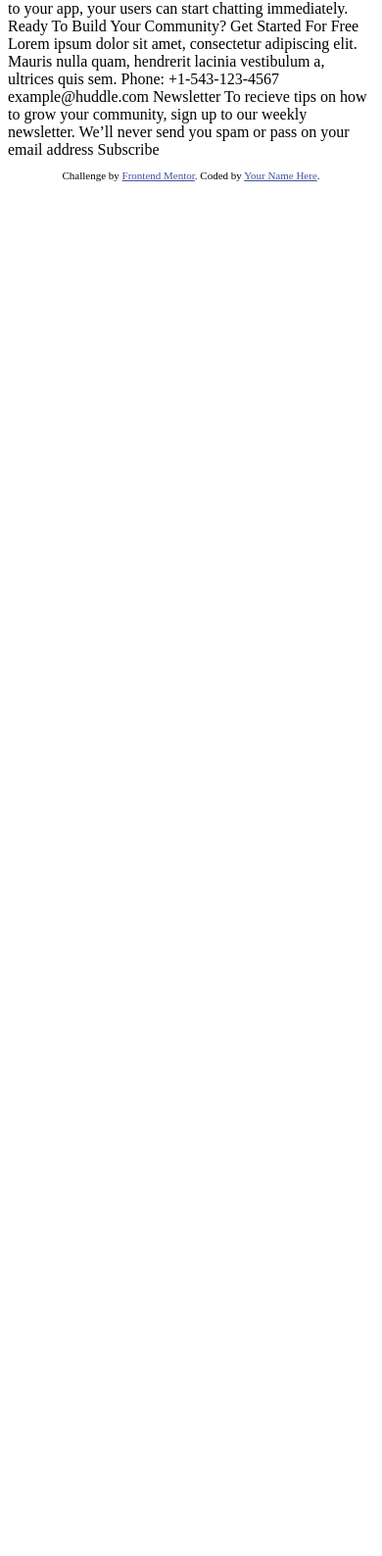
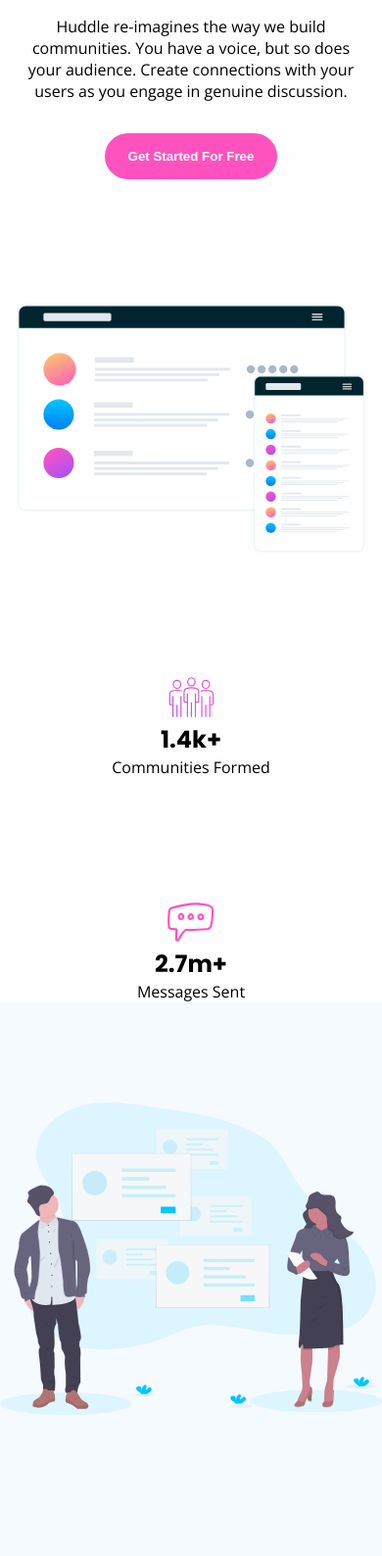
Before and after one commit to wdluft/Huddle-landing-page-with-curved-sections, a plain HTML site: page index.html in a window 390 px wide. Shown: the part 260-1848 px from the top of the page at 98% size. Before the commit the page ends 844 px from the top, so only its background shows below. Drawn offline with nearby package versions, Linux system fonts and the light colour scheme.

Commit message:
Templated HTML. Added some mobile styles for header and description sections

```diff
--- a/index.html
+++ b/index.html
@@ -1,67 +1,177 @@
 <!DOCTYPE html>
 <html lang="en">
   <head>
-  <meta charset="UTF-8">
-  <meta name="viewport" content="width=device-width, initial-scale=1.0"> <!-- displays site properly based on user's device -->
+    <meta charset="UTF-8" />
+    <meta name="viewport" content="width=device-width, initial-scale=1.0" />
+    <!-- displays site properly based on user's device -->
 
-  <link rel="icon" type="image/png" sizes="32x32" href="./images/favicon-32x32.png">
+    <link
+      rel="icon"
+      type="image/png"
+      sizes="32x32"
+      href="./images/favicon-32x32.png"
+    />
 
     <title>Frontend Mentor | Huddle landing page with curved sections</title>
 
-  <!-- Feel free to remove these styles or customise in your own stylesheet 👍 -->
-  <style>
-    .attribution { font-size: 11px; text-align: center; }
-    .attribution a { color: hsl(228, 45%, 44%); }
-  </style>
+    <link rel="stylesheet" href="style.css" />
   </head>
   <body>
+    <div class="container">
+      <nav class="nav">
+        <img src="./images/logo.svg" alt="Logo" class="nav__logo" />
+        <button class="button nav__button button--secondary">
           Try it free
+        </button>
+      </nav>
 
+      <header class="header">
+        <h2 class="header__title">
           Build The Community Your Fans Will Love
+        </h2>
+        <p class="header__p">
+          Huddle re-imagines the way we build communities. You have a voice, but
+          so does your audience. Create connections with your users as you
+          engage in genuine discussion.
+        </p>
+        <button class="header__button button">
+          Get Started For Free
+        </button>
+        <img
+          src="./images/screen-mockups.svg"
+          alt="Screen Mockup"
+          class="header__image"
+        />
+        <div class="header__stats">
+          <img
+            src="./images/icon-communities.svg"
+            alt="People Icon"
+            class="header__statsImage"
+          />
+          <h2 class="header_statsNumber">
+            1.4k+
+          </h2>
+          <p class="header__statsDescription">
+            Communities Formed
+          </p>
+        </div>
+        <div class="header__stats">
+          <img
+            src="./images/icon-messages.svg"
+            alt="People Icon"
+            class="header__statsImage"
+          />
+          <h2 class="header_statsNumber">
+            2.7m+
+          </h2>
+          <p class="header__statsDescription">
+            Messages Sent
+          </p>
+        </div>
+      </header>
 
-  Huddle re-imagines the way we build communities. You have a voice, but so does
-  your audience. Create connections with your users as you engage in genuine discussion.
+      <section class="descriptionSection descriptionSection__1">
+        <img
+          src="./images/illustration-grow-together.svg"
+          alt=""
+          class="descriptionSection__image"
+        />
+        <div class="descriptionSection__info">
+          <h3 class="descriptionSectionInfo__title">
+            Grow Together
+          </h3>
+          <p class="descriptionsSectionInfo__p">
+            Generate meaningful discussions with your audience and build a
+            strong, loyal community. Think of the insightful conversations you
+            miss out on with a feedback form.
+          </p>
+        </div>
+      </section>
 
+      <section class="descriptionSection descriptionSection__2">
+        <img
+          src="./images/illustration-flowing-conversation.svg"
+          alt=""
+          class="descriptionSection__image"
+        />
+        <div class="descriptionSection__info">
+          <h3 class="descriptionSectionInfo__title">
+            Flowing Conversations
+          </h3>
+          <p class="descriptionsSectionInfo__p">
+            You wouldn't paginate a conversation in real life, so why do it
+            online? Our threads have just-in-time loading for a more natural
+            flow.
+          </p>
+        </div>
+      </section>
+
+      <section class="descriptionSection descriptionSection__1">
+        <img
+          src="./images/illustration-your-users.svg"
+          alt=""
+          class="descriptionSection__image"
+        />
+        <div class="descriptionSection__info">
+          <h3 class="descriptionSectionInfo__title">
+            Your Users
+          </h3>
+          <p class="descriptionsSectionInfo__p">
+            It takes no time at all to integrate Huddle with your app's
+            authentication solution. This means, once signed in to your app,
+            your users can start chatting immediately.
+          </p>
+        </div>
+      </section>
+
+      <section>
+        <h2>
+          Ready To Build Your Community?
+        </h2>
+        <button class="button">
           Get Started For Free
+        </button>
+      </section>
 
-  1.4k+
-  Communities Formed
-
-  2.7m+
-  Messages Sent
-
-  Grow Together
-  Generate meaningful discussions with your audience and build a strong, loyal community.
-  Think of the insightful conversations you miss out on with a feedback form.
-
-  Flowing Conversations
-  You wouldn't paginate a conversation in real life, so why do it online? Our threads have
-  just-in-time loading for a more natural flow.
-
-  Your Users
-  It takes no time at all to integrate Huddle with your app's authentication solution. This means,
-  once signed in to your app, your users can start chatting immediately.
-
-  Ready To Build Your Community?
-  Get Started For Free
-
-  Lorem ipsum dolor sit amet, consectetur adipiscing elit. Mauris nulla quam, hendrerit lacinia
-  vestibulum a, ultrices quis sem.
-
+      <footer class="footer">
+        <img src="./images/logo.svg" alt="" />
+        <p>
+          Lorem ipsum dolor sit amet, consectetur adipiscing elit. Mauris nulla
+          quam, hendrerit lacinia vestibulum a, ultrices quis sem.
+        </p>
+        <p>
           Phone: +1-543-123-4567
+        </p>
+        <p>
           example@huddle.com
-
+        </p>
+        <h3>
           Newsletter
-  To recieve tips on how to grow your community, sign up to our weekly newsletter. We’ll never
-  send you spam or pass on your email address
-
-  Subscribe
-
-  <footer>
+        </h3>
+        <p>
+          To recieve tips on how to grow your community, sign up to our weekly
+          newsletter. We’ll never send you spam or pass on your email address
+        </p>
+        <input type="text" name="" id="" />
+        <button class="button">Subscribe</button>
         <p class="attribution">
-      Challenge by <a href="https://www.frontendmentor.io?ref=challenge" target="_blank">Frontend Mentor</a>.
-      Coded by <a href="#">Your Name Here</a>.
+          Challenge by
+          <a href="https://www.frontendmentor.io?ref=challenge" target="_blank"
+            >Frontend Mentor</a
+          >. Coded by <a href="#">Your Name Here</a>.
         </p>
       </footer>
+
+      <!-- End of Container div -->
+    </div>
+
+    <!--
+
+
+
+  Subscribe -->
+
+    <!-- <footer>
+    </footer> -->
   </body>
 </html>
--- a/style.css
+++ b/style.css
@@ -4,6 +4,11 @@
   --pink: hsl(322, 100%, 66%);
   --cyan: hsl(192, 100%, 9%);
   --paleBlue: hsl(207, 100%, 98%);
+  --white: #fefefe;
+  --black: #212121;
+
+  --bgColor: var(--white);
+  --textColor: var(--black);
 
   --bodyFont: 'Open Sans', sans-serif;
   --headingFont: 'Poppins', sans-serif;
@@ -17,4 +22,113 @@
 
 body {
   font-family: var(--bodyFont);
+  background: var(--bgColor);
 }
+
+h1,
+h2,
+h3,
+h4,
+h5,
+h6 {
+  font-family: var(--headingFont);
+}
+
+img {
+  max-width: 100%;
+}
+
+.container {
+  min-height: 100vh;
+  width: 100vw;
+  display: flex;
+  flex-direction: column;
+  align-items: center;
+}
+
+.button {
+  border: none;
+  background: var(--pink);
+  border-radius: 50px;
+  padding: 1rem 1.5rem;
+  color: var(--white);
+}
+
+.button--secondary {
+  background: var(--white);
+  border: 1px solid var(--pink);
+  color: var(--pink);
+}
+
+/* Nav */
+.nav {
+  display: grid;
+  grid-template-columns: repeat(2, 1fr);
+  justify-content: space-between;
+}
+
+.nav__logo {
+  justify-self: start;
+}
+
+.nav__button {
+  justify-self: end;
+  padding: 0.5rem 1.5rem;
+}
+
+/* Header Section */
+.header {
+  display: grid;
+  grid-template-columns: 1fr;
+  justify-content: center;
+  align-items: center;
+  text-align: center;
+  padding-top: 20vh;
+  padding: 15vh 1rem 0;
+}
+
+.header__title {
+  font-size: 1.75rem;
+  padding-bottom: 2rem;
+}
+
+.header__p {
+  padding-bottom: 2rem;
+}
+
+.header__button {
+  justify-self: center;
+  font-weight: bold;
+}
+
+.header__image {
+  margin-top: 15vh;
+}
+
+.header__stats {
+  margin-top: 15vh;
+}
+
+/* Description Sections */
+.descriptionSection {
+  display: grid;
+  grid-template-columns: 1fr;
+  text-align: center;
+  height: 100vh;
+  justify-content: center;
+  align-items: center;
+  background: var(--paleBlue);
+}
+
+.descriptionSection__2 {
+  background: var(--white);
+}
+
+/* Attribution styles */
+.attribution {
+  font-size: 11px;
+  text-align: center;
+}
+.attribution a {
+  color: hsl(228, 45%, 44%);
+}
```
Lines whose indentation alone changed are shown as unchanged.
